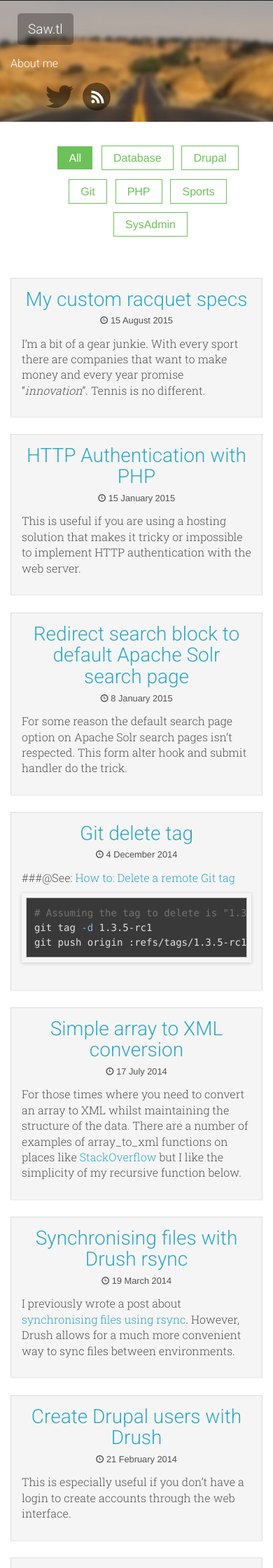
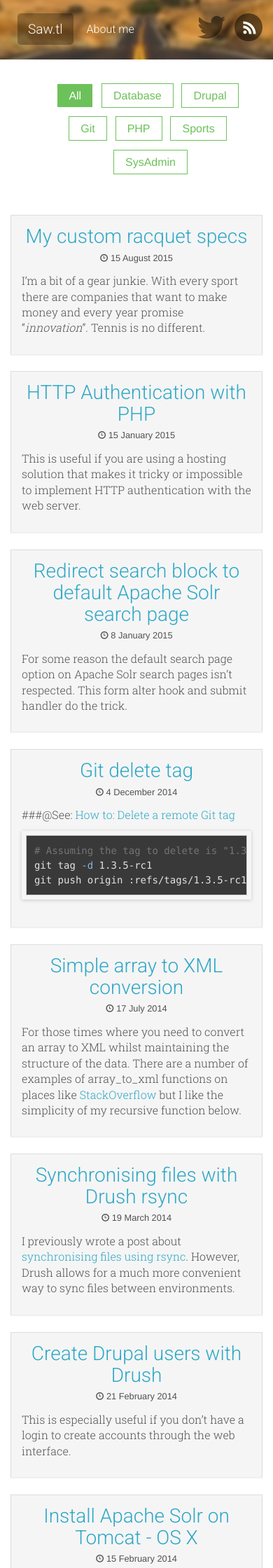
Before and after one commit to sawtell/blog, a Jekyll site: the page built from index.html, in a window 390 px wide. Shown: the top 2240 px of the page at 70% size. Built offline with Jekyll 4.4.1, drawn with Linux system fonts in a browser that asks for light colours; nearby versions of some CDN libraries.

Commit message:
Theming mobile menu

```diff
--- a/_includes/header.html
+++ b/_includes/header.html
@@ -4,7 +4,7 @@
     <nav class="navbar navbar-default container">
       <div>
         <div class="navbar-header">
-          <!--<button type="button" class="navbar-toggle collapsed" data-toggle="collapse" data-target="#bs-example-navbar-collapse-1" aria-expanded="false">-->
+          <!--<button type="button" class="navbar-toggle collapsed" data-toggle="collapse" data-target="#navbar-collapse-menu" aria-expanded="false">-->
             <!--<span class="sr-only">Toggle navigation</span>-->
             <!--<span class="icon-bar"></span>-->
             <!--<span class="icon-bar"></span>-->
@@ -13,7 +13,7 @@
           <a class="navbar-brand" href="{{ site.baseurl }}/">{{ site.title }}</a>
         </div>
 
-        <div class="" id="bs-example-navbar-collapse-1">
+        <div id="navbar-collapse-menu">
 
           <ul class="nav navbar-nav nav-pills">
             {% for page in site.pages %}
--- a/_sass/_theme.scss
+++ b/_sass/_theme.scss
@@ -384,11 +384,20 @@
   }
 }
 
+// Mobile styles
 @media only screen and (max-width: $container-sm) {
   .post-list .grid-item {
     width: 100%;
   }
   .navbar-header {
     padding-left: 10px;
+    float: left;
+  }
+  ul.nav.navbar-nav {
+    float: left;
+    margin-top: 2px;
+  }
+  .navbar-right {
+    float: right;
   }
 }
```
